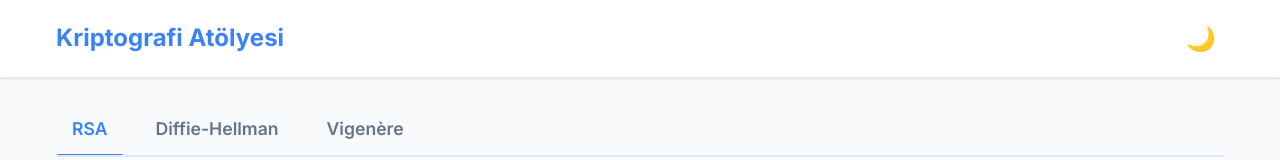
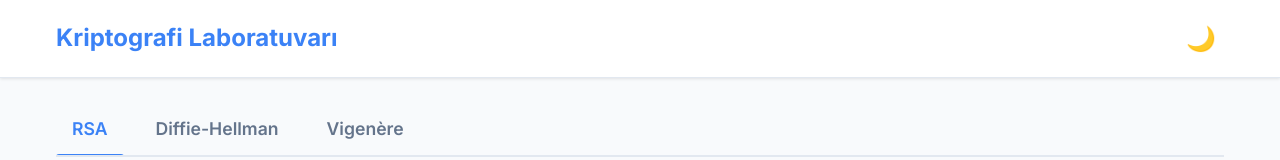
Before and after one commit to zahidkaya1/Kriptografi-Laboratuvari, a website with bundled scripts: page index.html in a window 1280 px wide. Shown: the top 160 px of the page. Built offline with nearby package versions, Linux system fonts and the light colour scheme.

Commit message:
Proje adı ve geliştirici bilgileri güncellendi
## Yapılan değişiklikler

- Proje adı “Kriptografi Laboratuvarı” olarak güncellendi.
- Tarayıcı başlığı ve sayfa ana başlığı düzenlendi.
- package.json paket adı `kriptografi-laboratuvari` olarak değiştirildi.
- README içindeki depo ve canlı demo bağlantıları yenilendi.
- Geliştiriciler bölümü güncellendi:
  - Görkem Mert
  - Mehmet Zahid KAYA
- Eski proje adına ait kullanımlar temizlendi.

## Test sonuçları

- Toplam: 24
- Başarılı: 24
- Başarısız: 0

```diff
--- a/index.html
+++ b/index.html
@@ -3,14 +3,14 @@
 <head>
     <meta charset="UTF-8">
     <meta name="viewport" content="width=device-width, initial-scale=1.0">
-    <title>Kriptografi Eğitim Uygulaması</title>
+    <title>Kriptografi Laboratuvarı</title>
     <link rel="stylesheet" href="css/style.css">
     <link href="https://fonts.googleapis.com/css2?family=Inter:wght@400;500;600;700&display=swap" rel="stylesheet">
 </head>
 <body>
     <header>
         <div class="container header-container">
-            <h1>Kriptografi Atölyesi</h1>
+            <h1>Kriptografi Laboratuvarı</h1>
             <div class="header-controls">
                 <button id="theme-toggle" aria-label="Temayı Değiştir" title="Açık/Koyu Tema">🌙</button>
             </div>
--- a/package.json
+++ b/package.json
@@ -1,5 +1,5 @@
 {
-  "name": "ayrik-yapilar-kriptografi",
+  "name": "kriptografi-laboratuvari",
   "version": "1.0.0",
   "description": "Kriptografi eğitim uygulaması (RSA, Diffie-Hellman, Vigenere)",
   "main": "js/app.js",
```
Also changed, not shown: README.md.
